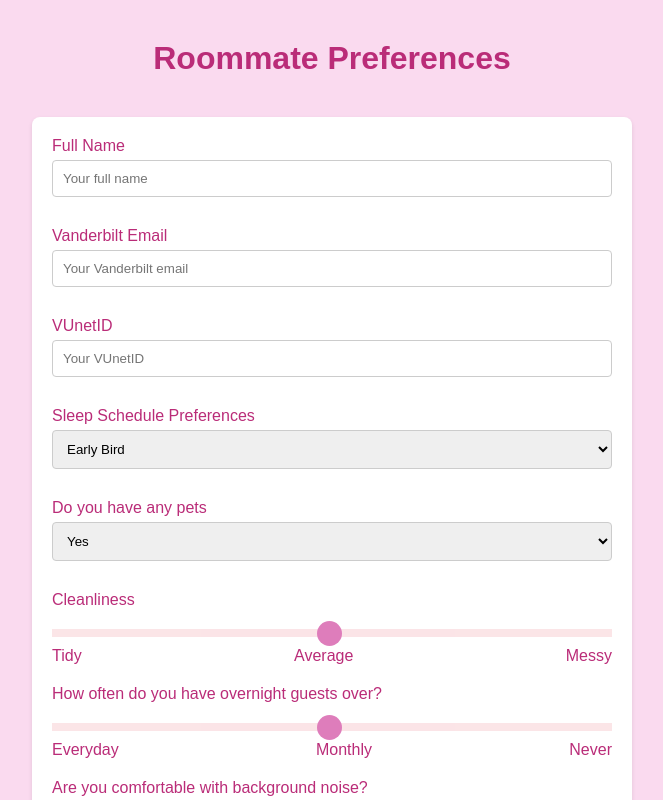
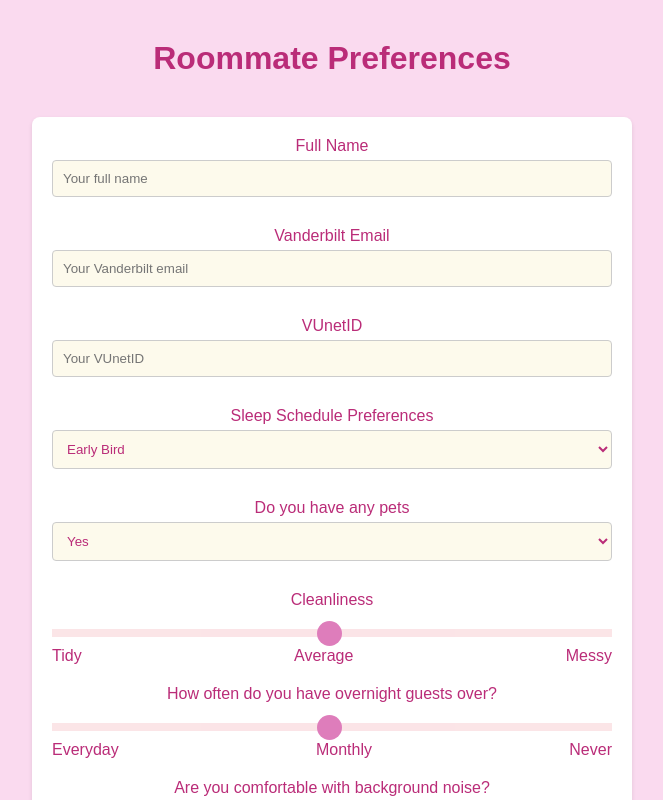
Before and after one commit to ellieliiii/cs4279, a Next.js app in the folder student-match/: page /roommateForm in a window 1280 px wide. Shown: the top 800 px of the page, without its empty margins (308-971 px from the left). Built offline with nearby package versions, Linux system fonts and the light colour scheme.

Commit message:
fixed roommate and friend page styling bugs

```diff
--- a/student-match/src/app/globals.css
+++ b/student-match/src/app/globals.css
@@ -79,22 +79,22 @@
   margin: 0;
 }
 
-html,
-body {
-  max-width: 100vw;
-  overflow-x: hidden;
-}
+/*html,*/
+/*body {*/
+/*  max-width: 100vw;*/
+/*  overflow-x: hidden;*/
+/*}*/
 
-body {
-  /* color: rgb(var(--foreground-rgb)); */
-  /* background: linear-gradient(
-      to bottom,
-      transparent,
-      rgb(var(--background-end-rgb))
-    )
-    rgb(var(--background-start-rgb)); */
-  background: #e7e7e7;
-}
+/*body {*/
+/*  !* color: rgb(var(--foreground-rgb)); *!*/
+/*  !* background: linear-gradient(*/
+/*      to bottom,*/
+/*      transparent,*/
+/*      rgb(var(--background-end-rgb))*/
+/*    )*/
+/*    rgb(var(--background-start-rgb)); *!*/
+/*  !*background: #e7e7e7;*!*/
+/*}*/
 
 a {
   color: inherit;
--- a/student-match/src/app/homePage/homePage.css
+++ b/student-match/src/app/homePage/homePage.css
@@ -256,6 +256,12 @@
   color: #fdfaec;
 }
 
+.friend {
+  background-color: #9cdee0; /* Baby pink background */
+  color: #0e7b7e; /* Dark pink text */
+  font-family: Arial, sans-serif; /* Example font */
+}
+
 .name {
   color: #325d79;
   text-align: center;
@@ -324,7 +330,7 @@
 /* Tab Two specific styles, ensuring Roboto is used */
 .tabs .tab:nth-of-type(2),
 .tabs .tab:nth-of-type(2) * {
-  font-family: "Roboto", sans-serif;
+  /*font-family: "Roboto", sans-serif;*/
 }
 
 .tabs .tab:nth-of-type(2) button[type="submit"] {
@@ -390,8 +396,9 @@
   min-height: 100vh;
   box-sizing: border-box;
   /* padding-top: 10vh; */
-  font-family: "HelveticaNeue-Light", "Helvetica Neue Light", "Helvetica Neue",
-    Helvetica, Arial, "Lucida Grande", sans-serif, "Roboto", sans-serif;
+  /*font-family: "HelveticaNeue-Light", "Helvetica Neue Light", "Helvetica Neue",*/
+  /*  Helvetica, Arial, "Lucida Grande", sans-serif, "Roboto", sans-serif;*/
+  font-family: sans-serif;
   font-weight: 300;
   line-height: 1.5;
   /* max-width: 60rem; */
--- a/student-match/src/app/roommateForm/page.tsx
+++ b/student-match/src/app/roommateForm/page.tsx
@@ -1,6 +1,7 @@
 "use client";
 import "./roommateForm.css"; // Ensure this path matches your updated CSS file name
 import React, { useState } from "react";
+import styles from "@/app/page.module.css";
 
 interface RoommateFormProps {
   onSubmit: (formData: any) => void;
@@ -43,9 +44,9 @@
   };
 
   return (
-    <body className="roommate">
-      <div>
-        <h1>Roommate Preferences</h1>
+    <body id="roommate">
+      <div className="roommate_div">
+        <h1 className="roommate_title">Roommate Preferences</h1>
         <form onSubmit={handleSubmit} className="roommate_form-container">
           <div className="roommate_form-field-container">
             <label htmlFor="fullName" className="roommate_label">
--- a/student-match/src/app/roommateForm/roommateForm.css
+++ b/student-match/src/app/roommateForm/roommateForm.css
@@ -1,12 +1,23 @@
-.roommate h1 {
+
+
+  /* Adjust the body style as necessary */
+  #roommate {
+    text-align: center;
+    background-color: #fadaef; /* Baby pink background */
+    color: #ba2c78;/* Dark pink text */
+    font-family: Arial, sans-serif; /* Example font */
+  }
+
+  .roommate_title {
+    background-color: #fadaef;/* Baby pink background */
+    color: #ba2c78;/* Dark pink text */
     text-align: center;
     margin: 40px;
+    font-family: Arial, sans-serif; /* Example font */
   }
-
-  /* Adjust the body style as necessary */
-  .roommate {
-    background-color: #fadaef; /* Baby pink background */
-    color: #ba2c78; /* Dark pink text */
+  .roommate_div {
+    background-color: #fadaef;/* Baby pink background */
+    color: #ba2c78;/* Dark pink text */
     font-family: Arial, sans-serif; /* Example font */
   }
 
@@ -15,6 +26,7 @@
     margin: 20px auto;
     padding: 20px;
     background-color: #ffffff;
+    color: #ba2c78;
     border-radius: 8px;
     box-shadow: 0 2px 4px rgba(0,0,0,0.1);
   }
@@ -23,15 +35,23 @@
     margin-bottom: 20px; /* Adds spacing between form fields */
   }
 
+  .roommate ::placeholder {
+    color: #ba2c78;
+    opacity: 0.5; /* Firefox */
+  }
+
   .roommate_label {
     display: block;
     margin-bottom: 5px;
+    color: #ba2c78;
     font-weight: 500;
   }
 
   .roommate_input[type="text"],
   .roommate_input[type="email"],
   .roommate_select {
+    background-color: #fdfaec;
+    color: #ba2c78;
     width: 100%;
     padding: 10px;
     margin-bottom: 10px; /* Adds spacing below each input */
```
Also changed, not shown: student-match/src/app/friendForm/friendForm.css (+24 -6 lines), student-match/src/app/friendForm/page.tsx (+4 -3 lines).
